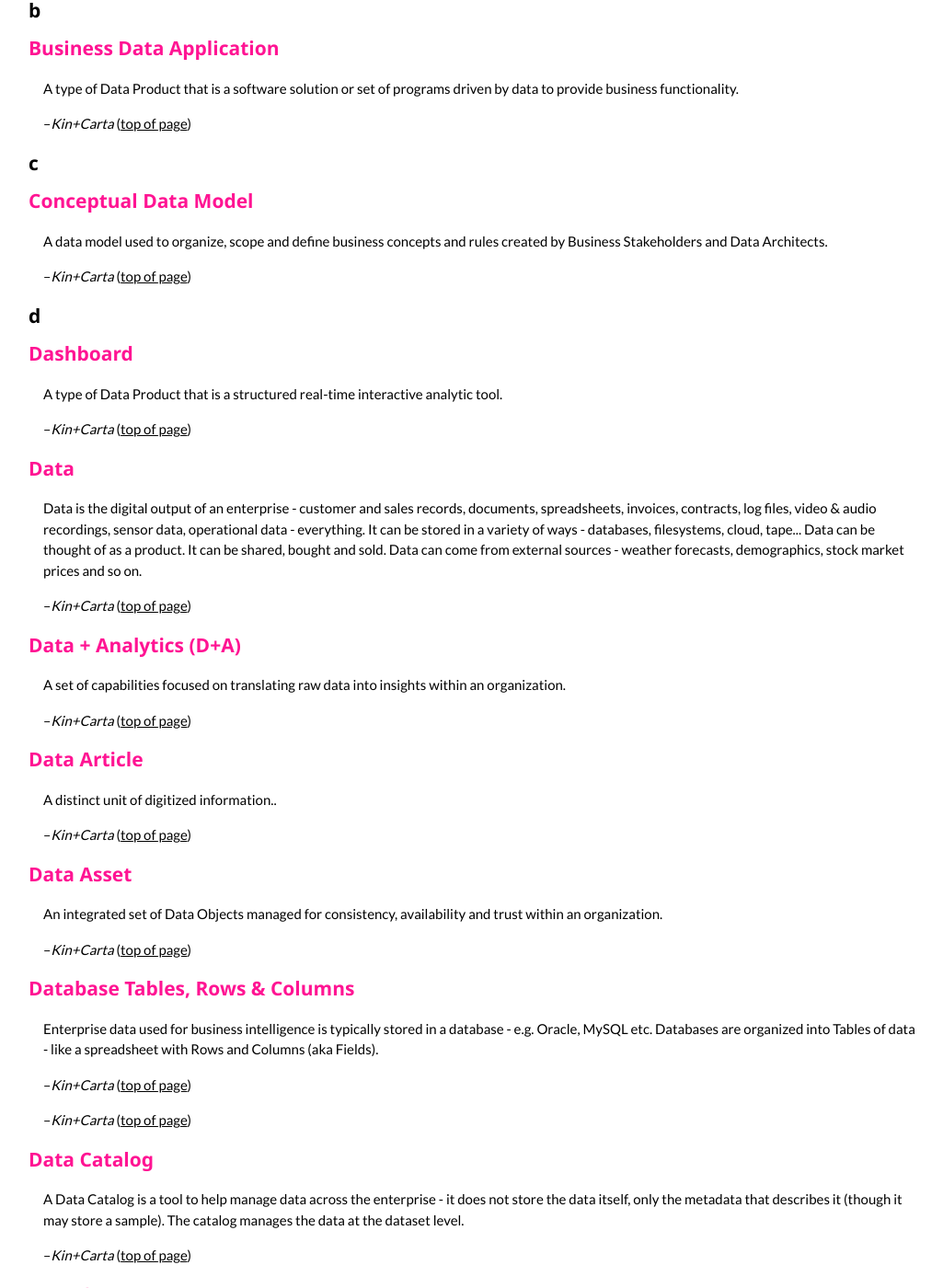
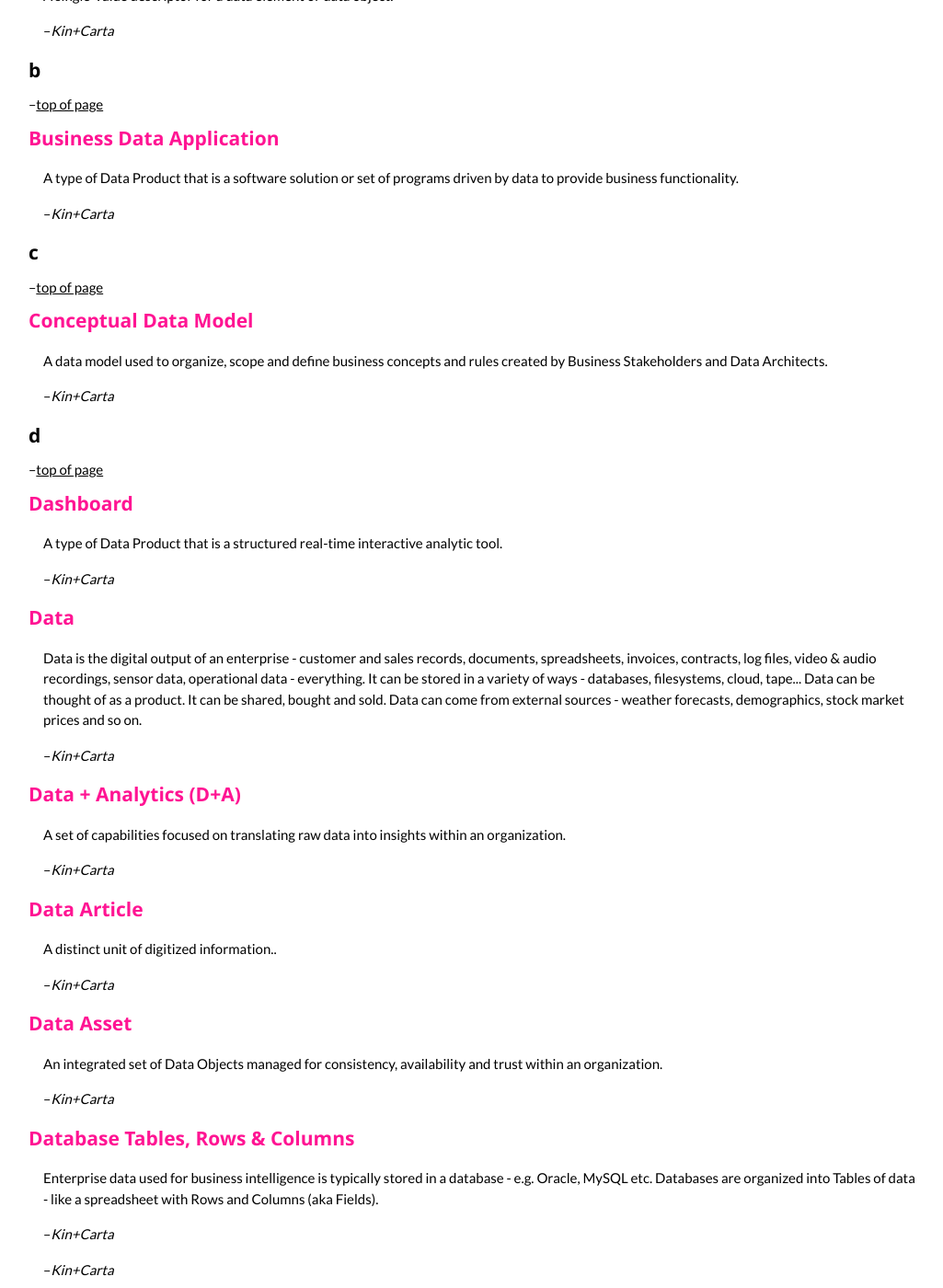
Before and after one commit to unleashyourdata/open_data_glossary, a Jekyll site: the page built from index.html, in a window 1280 px wide and 1400 px high, scrolled down 1133 px. Shown: the whole window at 92% size, without its empty margins (117-1142 px from the left). Built offline with Jekyll 4.4.1, drawn with Linux system fonts in a browser that asks for light colours; some of the changed text lies outside the part shown.

Commit message:
Update index.html

```diff
--- a/index.html
+++ b/index.html
@@ -21,14 +21,14 @@ title: Glossary
      {% for group in letter_group %}
 
      <section id="{{group.name}}">
-     <h2>{{group.name}}</h2>
+     <h2>{{group.name}}</h2> &Tab;&Tab;&Tab;&Tab;&ndash;<a href='index.html#top'>top of page</a>
      </section>
 
      {% for item in group.items %}
 
      <h3>{{item.word}}</h3>
      <p>{{item.meaning}}</p>
-     <p>&Tab;&ndash;<i>{{item.contributor_id}}</i> (<a href='index.html#top'>top of page</a>)</p>
+     <p>&Tab;&ndash;<i>{{item.contributor_id}}</i></p>
 
      {% endfor %}
      {% endfor %}
```
